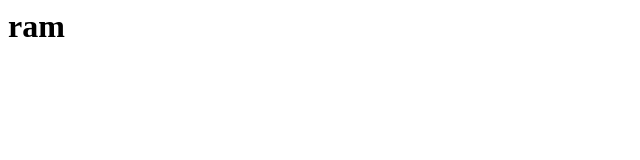
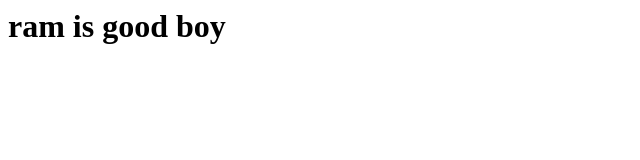
Before and after one commit to Shamdixit/ram, a plain HTML site: page index.html in a window 1280 px wide. Shown: the whole page, without its empty margins (0-640 px from the left). Drawn offline with Linux system fonts and the light colour scheme.

Commit message:
Update header text in index.html

```diff
--- a/index.html
+++ b/index.html
@@ -1 +1 @@
-<h1>ram</h1>
+<h1>ram is good boy</h1>
```
